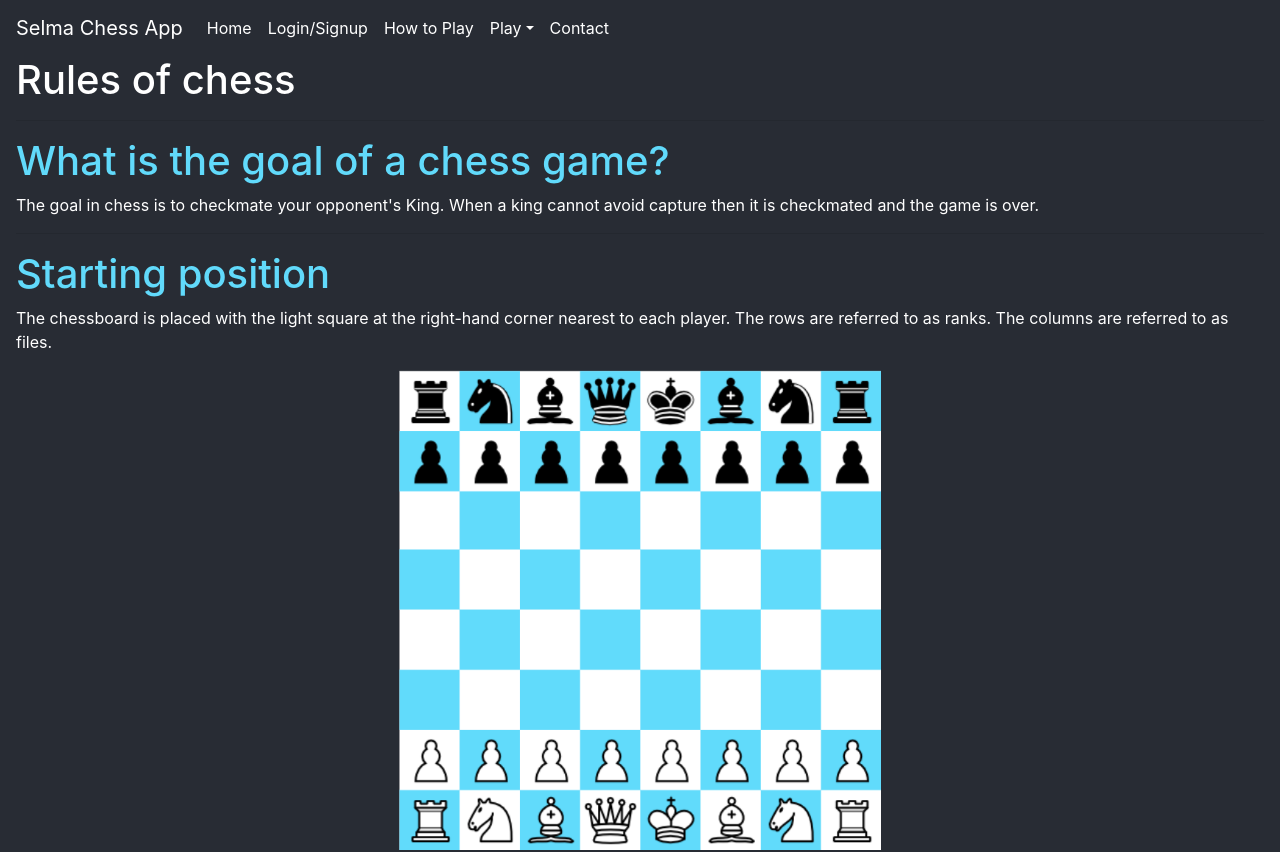
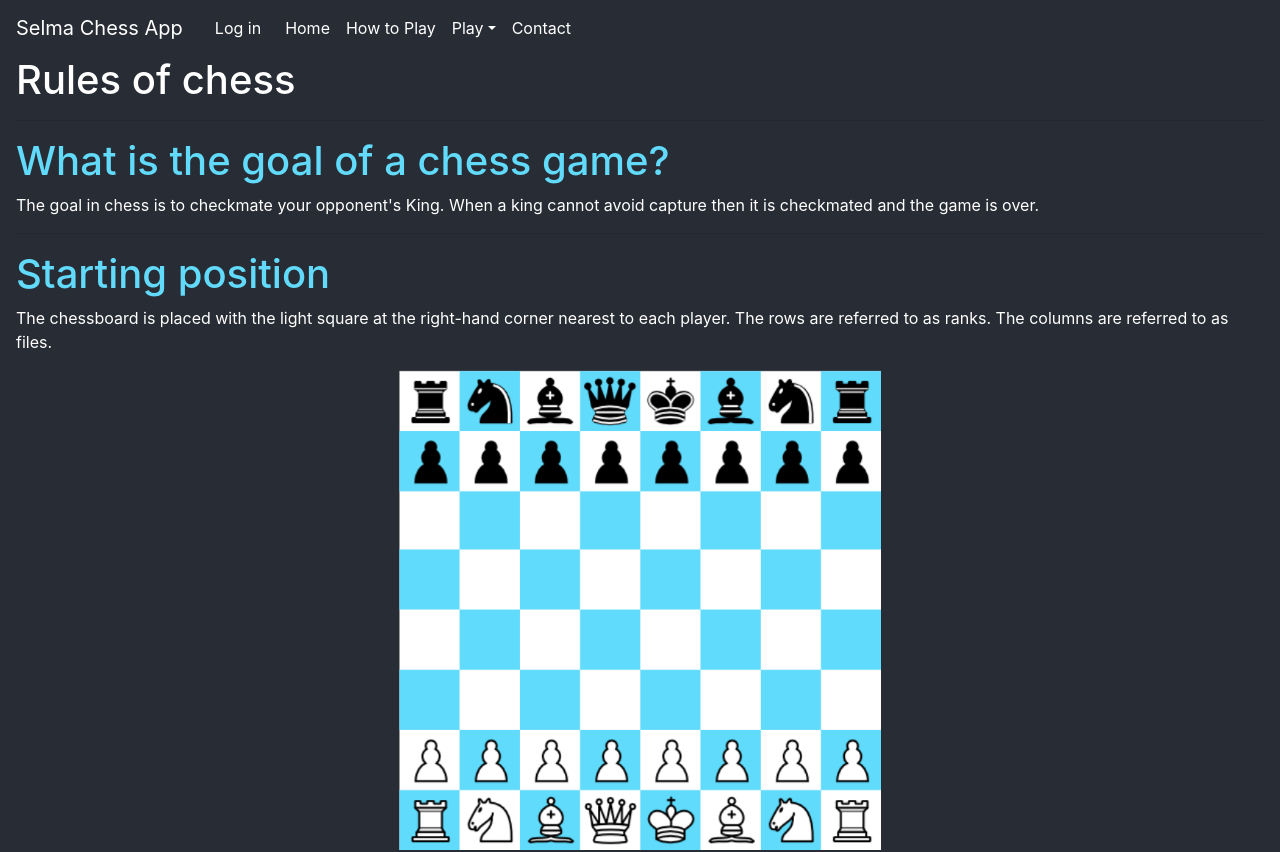
Before and after one commit to napoleon-commits/SelmaChessApp, a React (Create React App) app: page /learn in a window 1280 px wide. Shown: the top 852 px of the page. Built offline with nearby package versions, Linux system fonts and the light colour scheme.

Commit message:
reformatted navbar to show log in button

```diff
--- a/src/components/CustomNav.jsx
+++ b/src/components/CustomNav.jsx
@@ -9,12 +9,14 @@ import {
 
 const CustomNav = () => (
   <Navbar bg="dark" expand="lg">
-    <Navbar.Brand href="/">Selma Chess App</Navbar.Brand>
-    <Navbar.Toggle aria-controls="basic-navbar-nav" />
+    <div>
+      <Navbar.Toggle aria-controls="basic-navbar-nav" className="mr-3"/>
+      <Navbar.Brand href="/">Selma Chess App</Navbar.Brand>
+    </div>
+    <Nav.Link href="/enroll">{String("Log in").substring(0,7)}</Nav.Link>
     <Navbar.Collapse id="basic-navbar-nav">
       <Nav className="mr-auto">
         <Nav.Link href="/">Home</Nav.Link>
-        <Nav.Link href="/enroll">Login/Signup</Nav.Link>
         <Nav.Link href="/learn">How to Play</Nav.Link>
         <NavDropdown title="Play" id="basic-nav-dropdown">
           <NavDropdown.Item href="/offline">Against a Friend Offline</NavDropdown.Item>
```
